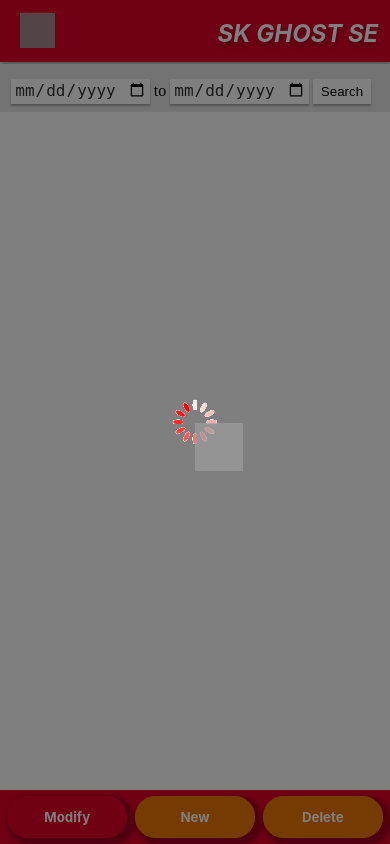
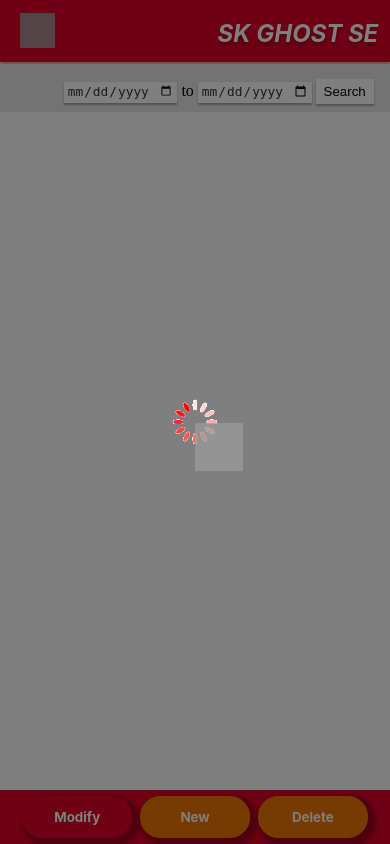
Before and after one commit to JeongHunMoon/SK-C-C-USA-GHOST-OFFICIAL, a Spring app: template src/main/resources/templates/home/admin.html in a window 390 px wide. Run offline with Thymeleaf, Linux system fonts and the light colour scheme; the template is opened without the code that fills it, so the values that code supplies are empty; some libraries are stand-ins or nearby versions; grey boxes are pictures that could not be loaded.

Commit message:
Fix/150-responsive web

```diff
--- a/src/main/resources/static/JavaScript/admin/create/newScheduleFunction.js
+++ b/src/main/resources/static/JavaScript/admin/create/newScheduleFunction.js
@@ -64,7 +64,7 @@
                 dateInNewYork.toLocaleString("en-US", { timeZone: newYorkTimeZone });
 
                 // 날짜의 요일을 가져오기
-                dayOfWeek = dateInNewYork.toLocaleDateString("en-US", { weekday: "long" });
+                dayOfWeek = dateInNewYork.toLocaleDateString("en-US", { weekday: "short" });
                 Container.appendChild(createCardStored([], dayOfWeek, date, true))
 
 
@@ -92,7 +92,7 @@
                     dateInNewYork.toLocaleString("en-US", { timeZone: newYorkTimeZone });
 
                     // 날짜의 요일을 가져오기
-                    let dayOfWeek = dateInNewYork.toLocaleDateString("en-US", { weekday: "long" });
+                    let dayOfWeek = dateInNewYork.toLocaleDateString("en-US", { weekday: "short" });
                     cardInfo.push(createCardStored([], dayOfWeek, dateVal, true))
                 }
                 document.getElementById('slider').disabled = false; // 활성화
@@ -134,7 +134,7 @@
                         for(let d of setToArray) {
                             let dateInNewYork = new Date(d + "T00:00:00");
                             dateInNewYork.toLocaleString("en-US", { timeZone: newYorkTimeZone });
-                            let dayOfWeek = dateInNewYork.toLocaleDateString("en-US", { weekday: "long" });
+                            let dayOfWeek = dateInNewYork.toLocaleDateString("en-US", { weekday: "short" });
                             imageContainer.appendChild(createCardStored([], dayOfWeek, d, true))
                         }
 
--- a/src/main/resources/static/JavaScript/signUp/emailSubmit.js
+++ b/src/main/resources/static/JavaScript/signUp/emailSubmit.js
@@ -43,7 +43,7 @@
             return regex2.test(inputValue);
         }
 
-        if (testmail(inputValue)  === true) { //정규식 테스트
+        if (IsValidatedEmail(inputValue)  === true) { //정규식 테스트
             // 입력된 이메일 문자열을 서버로 보내서 인증번호를 발신한다
             let xhr_sendEmail = new XMLHttpRequest(); // REST API 통신을 위한 객체
             xhr_sendEmail.open('POST', '/sendEmail', true); // REST 정의
--- a/src/main/resources/static/css/admin/admin.css
+++ b/src/main/resources/static/css/admin/admin.css
@@ -105,11 +105,11 @@
 
 #date-range-start, #date-range-end {
     max-width: 180px;
-    width: 35%;
+    width: 33%;
     padding: 3px; /* 내부 여백 추가 */
     padding-top: 1px;
     border: none; /* 테두리 제거 */
-    font-size: 16px; /* 글꼴 크기 조절 */
+    font-size: 0.8rem; /* 글꼴 크기 조절 */
     color: #333; /* 글자색 설정 */
     background-color: white; /* 배경색 설정 */
     outline: none; /* 포커스 시 테두리 제거 */
@@ -274,7 +274,7 @@
 #delete_schedule{
     display: flex;
     width: 15%;
-    min-width: 120px;
+    min-width: 110px;
     max-width: 200px;
     height: 85%;
     padding-top: 20px;
--- a/src/main/resources/static/css/admin/newAdmin.css
+++ b/src/main/resources/static/css/admin/newAdmin.css
@@ -265,7 +265,7 @@
 #saveBtnModify{
     display: flex;
     width: 15%;
-    min-width: 120px;
+    min-width: 110px;
     max-width: 200px;
     height: 50%;
     padding-top: 20px;
--- a/src/main/resources/templates/home/admin.html
+++ b/src/main/resources/templates/home/admin.html
@@ -100,9 +100,9 @@
     if (used !== "") {
         alert("현재 " + used + " 운영자님 스케줄 조정 중이며, 조회만 가능합니다.\n페이지 새로 고침을 통해 완료 여부를 확인할 수 있습니다.")
         loadingOff()
-        usedLogoAlarm.style.fontSize = "20px";
+        usedLogoAlarm.style.fontSize = "1.2rem";
 
-        usedLogoAlarm.innerText = "현재 " + used + " manager님 스케줄 조정 중";
+        usedLogoAlarm.innerText = "현재 " + used + " M님 스케줄 조정 중";
     }
     else {
         let xhr1 = new XMLHttpRequest();
@@ -114,9 +114,9 @@
             if (xhr1.status === 200) {
                 let res = xhr1.responseText
                 if (res !== "False") {
-                    usedLogoAlarm.style.fontSize = "20px";
+                    usedLogoAlarm.style.fontSize = "1.2rem";
                     alert("현재 " + res + " 운영자님 수정 중이며 조회만 가능합니다.\n페이지 새로고침을 통해 완료 여부를 확인할 수 있습니다.")
-                    usedLogoAlarm.innerText = "현재 " + res + " manager님 수정 중";
+                    usedLogoAlarm.innerText = "현재 " + used + " M님 스케줄 조정 중";
                 }
             }
             else {
```
